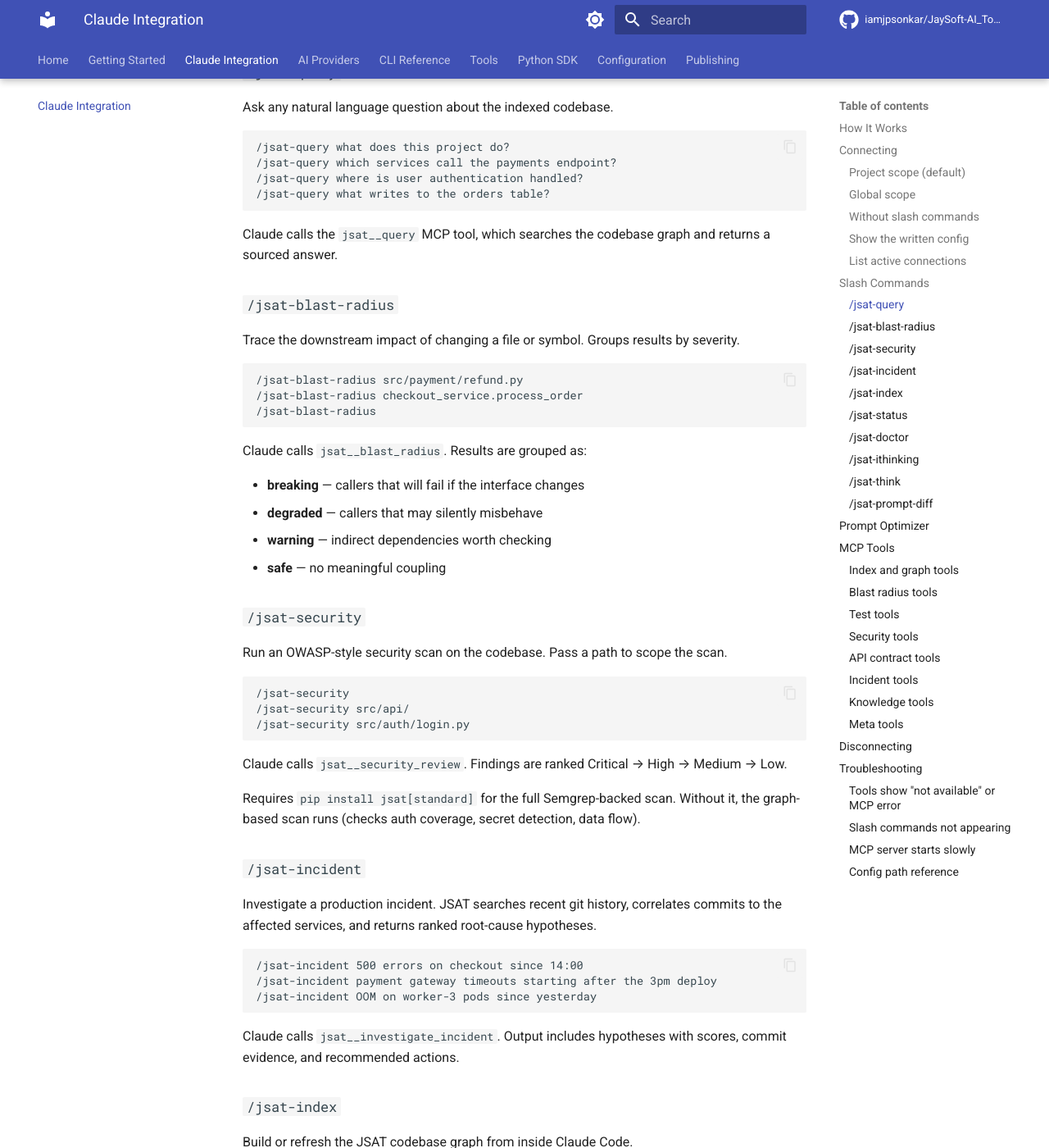
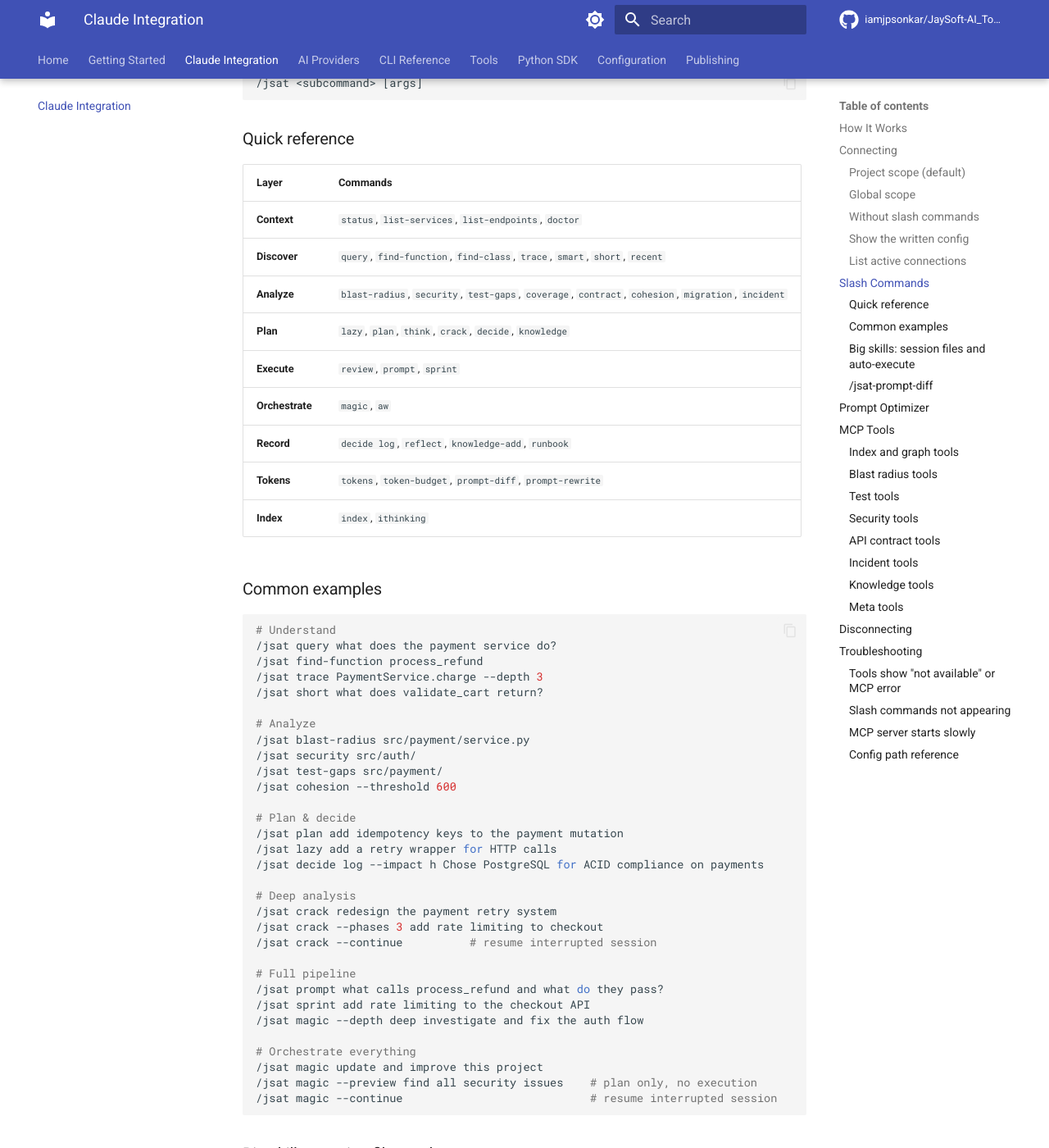
Before and after one commit to iamjpsonkar/JaySoft-AI_Tools, an MkDocs documentation site: the page built from docs/claude-integration.md, in a window 1280 px wide and 1400 px high, scrolled down 1682 px. Shown: the whole window at 82% size. Built offline with MkDocs 1.6.1 and Material for MkDocs 9.7.7, drawn with Linux system fonts in a browser that asks for light colours; comment, search, counter and statistics services are not loaded; some of the changed text lies outside the part shown.

Commit message:
docs: update README and docs for v0.4.2
README.md:
- Add "Session Files & Auto-Execute" section explaining --continue flag,
  session checkpoint files, and actions file auto-execution for magic/crack/sprint/prompt

docs/cli-reference.md:
- Add --continue flag entry to crack, prompt, magic, sprint command tables
- Add sprint options table (was missing)
- Note session + actions file paths for each big skill

docs/claude-integration.md:
- Update intro: "nine slash commands" → "/jsat dispatcher with 39 subcommands"
- Rewrite Slash Commands section: full /jsat quick reference table organized
  by layer (Context/Discover/Analyze/Plan/Execute/Orchestrate/Record/Tokens/Index)
  with common examples and big-skill session file note

docs/configuration.md:
- Add .claude to exclude_patterns example (prevents agent worktrees polluting index)

docs/tools.md:
- Add .claude exclusion bullet to Tool 1 Performance (v0.4.0+) section

Co-Authored-By: Claude Sonnet 4.6 <noreply@anthropic.com>

````diff
--- a/docs/claude-integration.md
+++ b/docs/claude-integration.md
@@ -1,6 +1,6 @@
 # Claude Integration
 
-JSAT integrates with Claude Code as an MCP (Model Context Protocol) server. After connecting, Claude can call JSAT tools automatically during a conversation, and you get nine `/jsat-*` slash commands.
+JSAT integrates with Claude Code as an MCP (Model Context Protocol) server. After connecting, Claude can call JSAT tools automatically during a conversation, and you get the `/jsat` slash command with 39 subcommands.
 
 ## How It Works
 
@@ -11,7 +11,7 @@ Claude Code  ←→  MCP (stdin/stdout JSON-RPC)  ←→  jsat mcp-server  ←
 When you run `jsat connect claude`, JSAT:
 
 1. Writes an MCP server entry into `.claude/settings.json` (or `~/.claude/settings.json` for global scope)
-2. Installs ten `/jsat-*` slash command skill files in `.claude/commands/`
+2. Installs the `/jsat` dispatcher skill file (`~/.claude/commands/jsat.md`) containing all 39 subcommands
 
 Claude Code reads these on startup, starts the `jsat mcp-server` process, and makes all JSAT tools available during your session.
 
@@ -63,126 +63,76 @@ jsat connect list
 
 ## Slash Commands
 
-Ten `/jsat-*` slash commands are installed into Claude Code when you run `jsat connect claude`.
-
-### `/jsat-query`
-
-Ask any natural language question about the indexed codebase.
+A single `/jsat` dispatcher is installed into Claude Code when you run `jsat connect claude`. It routes to 39 subcommands, organized into layers:
 
 ```
-/jsat-query what does this project do?
-/jsat-query which services call the payments endpoint?
-/jsat-query where is user authentication handled?
-/jsat-query what writes to the orders table?
+/jsat <subcommand> [args]
 ```
 
-Claude calls the `jsat__query` MCP tool, which searches the codebase graph and returns a sourced answer.
+### Quick reference
 
-### `/jsat-blast-radius`
+| Layer | Commands |
+|-------|----------|
+| **Context** | `status`, `list-services`, `list-endpoints`, `doctor` |
+| **Discover** | `query`, `find-function`, `find-class`, `trace`, `smart`, `short`, `recent` |
+| **Analyze** | `blast-radius`, `security`, `test-gaps`, `coverage`, `contract`, `cohesion`, `migration`, `incident` |
+| **Plan** | `lazy`, `plan`, `think`, `crack`, `decide`, `knowledge` |
+| **Execute** | `review`, `prompt`, `sprint` |
+| **Orchestrate** | `magic`, `aw` |
+| **Record** | `decide log`, `reflect`, `knowledge-add`, `runbook` |
+| **Tokens** | `tokens`, `token-budget`, `prompt-diff`, `prompt-rewrite` |
+| **Index** | `index`, `ithinking` |
 
-Trace the downstream impact of changing a file or symbol. Groups results by severity.
+### Common examples
 
-```
-/jsat-blast-radius src/payment/refund.py
-/jsat-blast-radius checkout_service.process_order
-/jsat-blast-radius
+```bash
+# Understand
+/jsat query what does the payment service do?
+/jsat find-function process_refund
+/jsat trace PaymentService.charge --depth 3
+/jsat short what does validate_cart return?
+
+# Analyze
+/jsat blast-radius src/payment/service.py
+/jsat security src/auth/
+/jsat test-gaps src/payment/
+/jsat cohesion --threshold 600
+
+# Plan & decide
+/jsat plan add idempotency keys to the payment mutation
+/jsat lazy add a retry wrapper for HTTP calls
+/jsat decide log --impact h Chose PostgreSQL for ACID compliance on payments
+
+# Deep analysis
+/jsat crack redesign the payment retry system
+/jsat crack --phases 3 add rate limiting to checkout
+/jsat crack --continue          # resume interrupted session
+
+# Full pipeline
+/jsat prompt what calls process_refund and what do they pass?
+/jsat sprint add rate limiting to the checkout API
+/jsat magic --depth deep investigate and fix the auth flow
+
+# Orchestrate everything
+/jsat magic update and improve this project
+/jsat magic --preview find all security issues    # plan only, no execution
+/jsat magic --continue                            # resume interrupted session
 ```
 
-Claude calls `jsat__blast_radius`. Results are grouped as:
+### Big skills: session files and auto-execute
 
-- **breaking** — callers that will fail if the interface changes
-- **degraded** — callers that may silently misbehave
-- **warning** — indirect dependencies worth checking
-- **safe** — no meaningful coupling
-
-### `/jsat-security`
-
-Run an OWASP-style security scan on the codebase. Pass a path to scope the scan.
-
-```
-/jsat-security
-/jsat-security src/api/
-/jsat-security src/auth/login.py
-```
-
-Claude calls `jsat__security_review`. Findings are ranked Critical → High → Medium → Low.
-
-Requires `pip install jsat[standard]` for the full Semgrep-backed scan. Without it, the graph-based scan runs (checks auth coverage, secret detection, data flow).
-
-### `/jsat-incident`
-
-Investigate a production incident. JSAT searches recent git history, correlates commits to the affected services, and returns ranked root-cause hypotheses.
-
-```
-/jsat-incident 500 errors on checkout since 14:00
-/jsat-incident payment gateway timeouts starting after the 3pm deploy
-/jsat-incident OOM on worker-3 pods since yesterday
-```
-
-Claude calls `jsat__investigate_incident`. Output includes hypotheses with scores, commit evidence, and recommended actions.
-
-### `/jsat-index`
-
-Build or refresh the JSAT codebase graph from inside Claude Code.
-
-```
-/jsat-index
-/jsat-index src/new-service/
-```
-
-Claude calls `jsat__index_repo` and reports the node and edge counts.
-
-### `/jsat-status`
-
-Show current graph statistics: node count, edge count, and index freshness.
-
-```
-/jsat-status
-```
-
-Claude calls `jsat__get_index_status`.
-
-### `/jsat-doctor`
-
-Run a system health check without leaving Claude Code.
-
-```
-/jsat-doctor
-```
-
-Claude calls `jsat__get_jsat_version` and `jsat__get_index_status` and shows version, system profile, and index health.
-
-### `/jsat-ithinking`
-
-Run the IThinking structured planning framework for a complex task. IThinking decomposes the task into phases, audits assumptions, estimates token cost, and (depending on `gate_level`) pauses for human review before execution.
-
-```
-/jsat-ithinking Refactor the authentication module to support OAuth2
-/jsat-ithinking add retry logic to the payment gateway client
-```
-
-Claude calls `jsat__ithinking_plan` followed by `jsat__ithinking_audit_assumptions`. With `gate_level: medium` or higher, Claude will present the plan and wait for your approval before proceeding.
-
-Installed by `jsat connect claude`. Controlled via the `ithinking` block in `.jsat/config.yaml`.
-
-### `/jsat-think`
-
-Shorthand alias for `/jsat-ithinking`. Identical behavior — use whichever is easier to type.
-
-```
-/jsat-think how should I migrate the orders table without downtime?
-```
+`magic`, `crack`, `sprint`, and `prompt` write session files to `~/.jsat/sessions/` and execute their recommendations automatically after synthesis. Pass `--continue` to resume any interrupted session. See [Session Files & Auto-Execute](../README.md#session-files--auto-execute) for details.
 
 ### `/jsat-prompt-diff`
 
-Show the raw input you typed next to the full optimized prompt that was actually sent to the AI — including injected graph context, knowledge-base constraints, few-shot examples, and model-specific formatting.
+Show the raw input you typed next to the full optimized prompt that was actually sent to the AI:
 
 ```
-/jsat-prompt-diff improve the retry logic
-/jsat-prompt-diff what does the checkout service do?
+/jsat prompt-diff improve the retry logic
+/jsat prompt-diff what does the checkout service do?
 ```
 
-Claude calls `jsat__prompt_diff`. The output is rendered as two labelled panels: **Raw** and **Optimized**. Useful for understanding exactly what context was injected and why the AI responded the way it did.
+Claude calls `jsat__prompt_diff`. Output is two labelled panels: **Raw** and **Optimized**.
 
 ---
 
````
Also changed, not shown: README.md (+37 -0 lines), docs/cli-reference.md (+18 -0 lines), docs/configuration.md (+1 -0 lines), docs/tools.md (+1 -0 lines).
